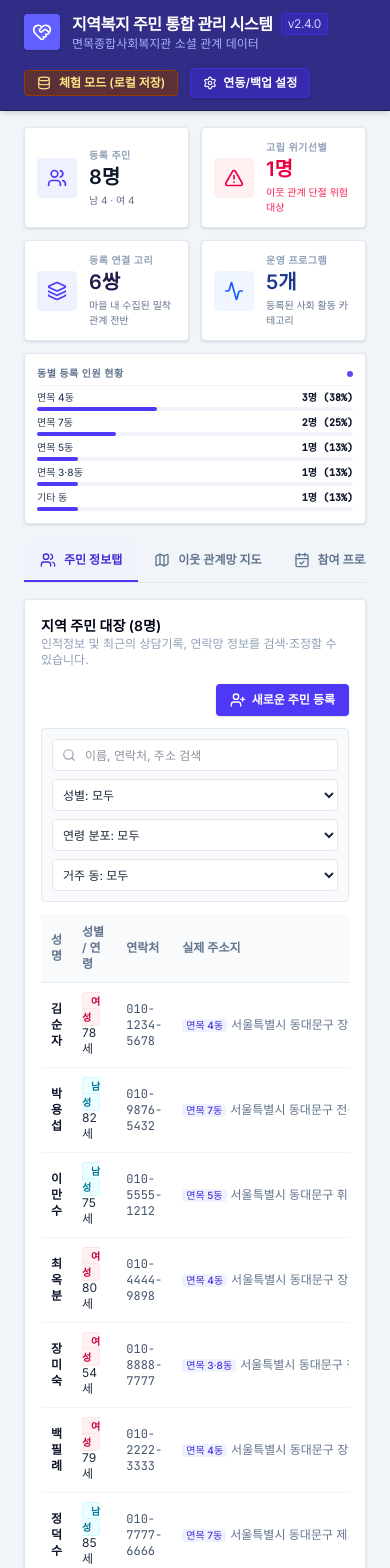
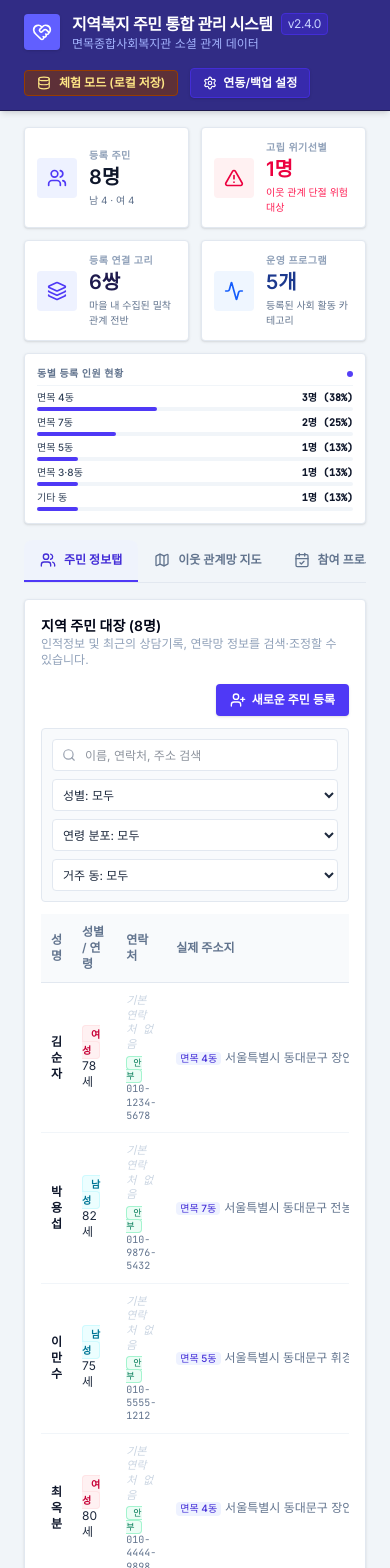
Before and after one commit to JecopHo/Test01, a React (Vite) app: page / in a window 390 px wide. Shown: the top 1568 px of the page. Built offline with nearby package versions, Linux system fonts and the light colour scheme.

Commit message:
feat(resident): add basicPhone field for secondary contact
Introduce basicPhone field to the resident data model to allow storing additional contact information and include it in search functionality. Updated the Google Apps Script schema accordingly.

```diff
--- a/src/App.tsx
+++ b/src/App.tsx
@@ -411,6 +411,7 @@ export default function App() {
       gender: (editingResident.gender || '여성') as '남성' | '여성',
       age: parsedAgeInfo.displayAge,
       phone: editingResident.phone || '010-0000-0000',
+      basicPhone: editingResident.basicPhone || '',
       address: editingResident.address || '미정',
       dong: editingResident.dong || '기타 동',
       notes: editingResident.notes || '',
@@ -687,6 +688,7 @@ export default function App() {
     return residents.filter(res => {
       const matchSearch = res.name.toLowerCase().includes(residentSearch.toLowerCase()) ||
                           res.phone.includes(residentSearch) ||
+                          (res.basicPhone && res.basicPhone.includes(residentSearch)) ||
                           (res.address && res.address.toLowerCase().includes(residentSearch.toLowerCase()));
       const matchGender = genderFilter === '모두' || res.gender === genderFilter;
 
@@ -950,8 +952,9 @@ export default function App() {
                       setEditingResident({
                         name: '',
                         gender: '여성',
-                        age: 78,
+                        age: '',
                         phone: '',
+                        basicPhone: '',
                         address: '',
                         dong: '면목 4동',
                         notes: '',
@@ -1057,7 +1060,20 @@ export default function App() {
                               </span>
                               {typeof res.age === 'number' || !isNaN(Number(res.age)) ? `${res.age}세` : res.age}
                             </td>
-                            <td className="p-2.5 text-slate-600 font-mono">{res.phone}</td>
+                            <td className="p-2.5 text-slate-600 font-mono text-xs">
+                              {res.basicPhone ? (
+                                <div className="text-[11px] text-slate-800 font-medium" title="기본 연락처">
+                                  <span className="text-[9px] text-indigo-700 bg-indigo-50 border border-indigo-200 rounded px-1.5 py-0.2 mr-1">기본</span>
+                                  {res.basicPhone}
+                                </div>
+                              ) : (
+                                <div className="text-[11px] text-slate-300 font-normal italic">기본 연락처 없음</div>
+                              )}
+                              <div className="text-[10px] text-slate-500 mt-1" title="안부 비상연락처">
+                                <span className="text-[9px] text-emerald-700 bg-emerald-50 border border-emerald-200 rounded px-1.5 py-0.2 mr-1">안부</span>
+                                {res.phone || '010-0000-0000'}
+                              </div>
+                            </td>
                             <td className="p-2.5 text-slate-500 max-w-xs truncate">
                               <span className="inline-block bg-indigo-50 text-indigo-700 text-[10px] px-1 py-0.2 rounded font-medium mr-1">
                                 {res.dong || '기타 동'}
@@ -1144,6 +1160,10 @@ export default function App() {
                           </span>
                         </div>
                       )}
+                      <div>
+                        <span className="font-semibold text-slate-500 block text-[10px]">📱 기본 연락처</span>
+                        <span className="font-mono text-slate-800">{selectedResident.basicPhone || '등록 대기'}</span>
+                      </div>
                       <div>
                         <span className="font-semibold text-slate-500 block text-[10px]">📞 안부 비상연락처</span>
                         <span className="font-mono text-slate-800">{selectedResident.phone || '등록대기'}</span>
@@ -1743,6 +1763,7 @@ export default function App() {
                   <input
                     type="text"
                     required
+                    placeholder="예: 홍길동"
                     value={editingResident.name || ''}
                     onChange={(e) => setEditingResident({ ...editingResident, name: e.target.value })}
                     className="w-full text-xs p-2 border border-slate-200 rounded outline-hidden bg-white focus:ring-2 focus:ring-indigo-500"
@@ -1767,21 +1788,32 @@ export default function App() {
                   <input
                     type="text"
                     value={editingResident.age || ''}
-                    placeholder="예: 94.01.01 (상세입력) 또는 숫자"
+                    placeholder="예: 1234.56.78"
                     onChange={(e) => setEditingResident({ ...editingResident, age: e.target.value })}
                     className="w-full text-xs p-2 border border-slate-200 rounded outline-hidden bg-white focus:ring-2 focus:ring-indigo-500"
                   />
                 </div>
                 <div>
-                  <label className="block font-semibold text-slate-700 mb-1">안부 비상연락처</label>
+                  <label className="block font-semibold text-slate-700 mb-1">기본 연락처</label>
                   <input
                     type="text"
-                    value={editingResident.phone || ''}
-                    placeholder="010-0000-0000"
-                    onChange={(e) => setEditingResident({ ...editingResident, phone: e.target.value })}
+                    value={editingResident.basicPhone || ''}
+                    placeholder="예: 010-1234-5678 (본인)"
+                    onChange={(e) => setEditingResident({ ...editingResident, basicPhone: e.target.value })}
                     className="w-full text-xs p-2 border border-slate-200 rounded outline-hidden bg-white focus:ring-2 focus:ring-indigo-500"
                   />
                 </div>
+              </div>
+
+              <div>
+                <label className="block font-semibold text-slate-700 mb-1">안부 비상연락처</label>
+                <input
+                  type="text"
+                  value={editingResident.phone || ''}
+                  placeholder="예: 010-5678-8765 (자녀 또는 이웃 비상 연락망)"
+                  onChange={(e) => setEditingResident({ ...editingResident, phone: e.target.value })}
+                  className="w-full text-xs p-2 border border-slate-200 rounded outline-hidden bg-white focus:ring-2 focus:ring-indigo-500"
+                />
               </div>
 
                <div className="grid grid-cols-1 sm:grid-cols-3 gap-3">
--- a/src/code.gs.ts
+++ b/src/code.gs.ts
@@ -122,7 +122,7 @@ function initSpreadsheet() {
   let sResidents = ss.getSheetByName(SHEETS.RESIDENTS);
   if (!sResidents) {
     sResidents = ss.insertSheet(SHEETS.RESIDENTS);
-    sResidents.appendRow(['id', 'name', 'gender', 'age', 'phone', 'address', 'notes', 'registeredAt']);
+    sResidents.appendRow(['id', 'name', 'gender', 'age', 'basicPhone', 'phone', 'address', 'notes', 'registeredAt']);
   }
 
   // 참여이력 시트 체크
--- a/src/types.ts
+++ b/src/types.ts
@@ -10,6 +10,7 @@ export interface Resident {
   age: number | string;
   phone: string;
   address: string;
+  basicPhone?: string;
   dong?: '면목 4동' | '면목 7동' | '면목 5동' | '면목 3·8동' | '기타 동';
   notes: string;
   registeredAt: string;
```
